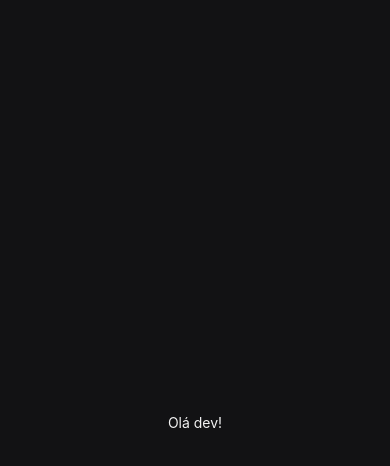
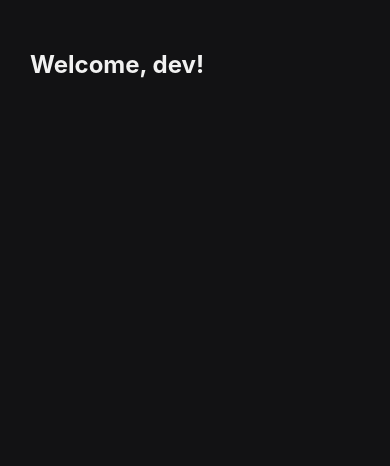
Before and after one commit to lucassantos22/my-tasks-react-native, a React Native app in the folder mytasks/: screen / in a window 390 px wide. Shown: the top 466 px of the page. Built offline with nearby package versions, Linux system fonts and the light colour scheme.

Commit message:
chore: add some style

```diff
--- a/mytasks/src/pages/Home/index.tsx
+++ b/mytasks/src/pages/Home/index.tsx
@@ -1,22 +1,30 @@
 import React from 'react';
-import {Text, View, StyleSheet} from 'react-native';
+import {Text, View, StyleSheet, SafeAreaView} from 'react-native';
 
 export function Home(): JSX.Element {
   return (
-    <View style={styles.container}>
-      <Text style={styles.title}>Olá dev!</Text>
-    </View>
+    <SafeAreaView style={styles.safeArea}>
+      <View style={styles.container}>
+        <Text style={styles.title}>Welcome, dev!</Text>
+      </View>
+    </SafeAreaView>
   );
 }
 
 const styles = StyleSheet.create({
+  safeArea: {
+    flex: 1,
+    backgroundColor: '#121214',
+  },
   container: {
     flex: 1,
     backgroundColor: '#121214',
-    justifyContent: 'center',
-    alignItems: 'center',
+    paddingHorizontal: 30,
+    paddingVertical: 50,
   },
   title: {
     color: '#f1f1f1',
+    fontSize: 24,
+    fontWeight: 'bold',
   },
 });
```
